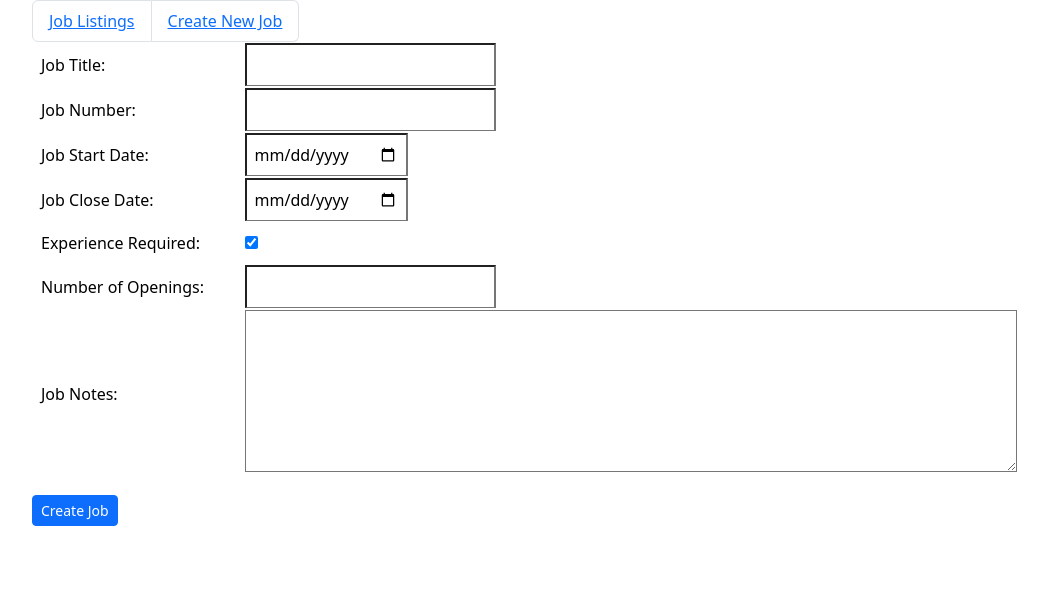
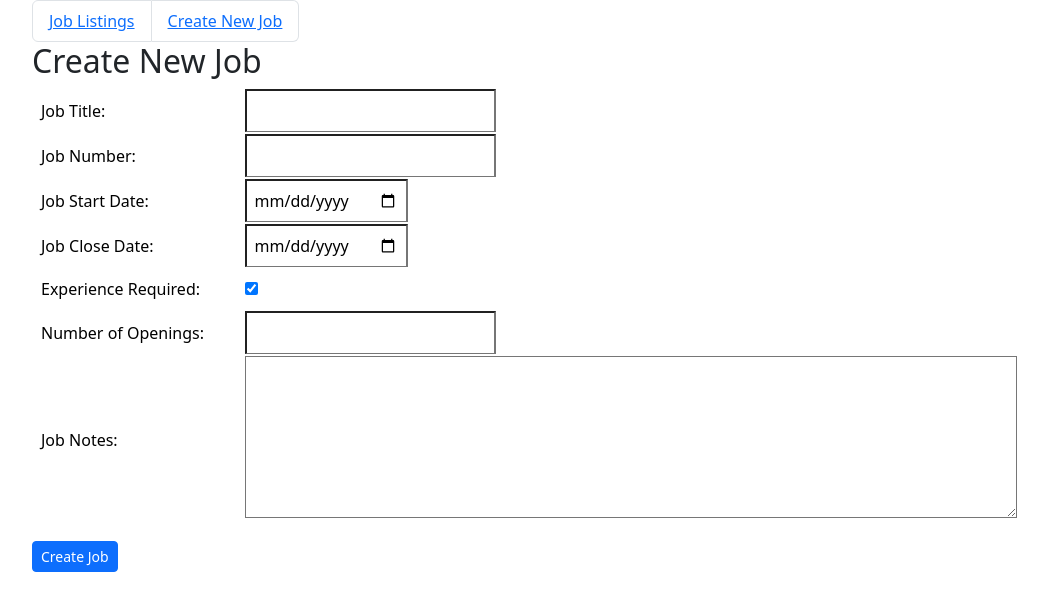
Before and after one commit to joeguff/interspark_code_test, an Angular app: page /jobs/new in a window 1280 px wide. Shown: the top 610 px of the page, without its empty margins (50-1098 px from the left). Built offline with nearby package versions, Linux system fonts and the light colour scheme.

Commit message:
Add header

```diff
--- a/src/app/components/new-job/new-job.component.html
+++ b/src/app/components/new-job/new-job.component.html
@@ -1,3 +1,4 @@
+<h2>Create New Job</h2>
 <form [formGroup]="createJobForm" (ngSubmit)="createJob()">
     <table class="table">
         <tr class="d-none">
```
